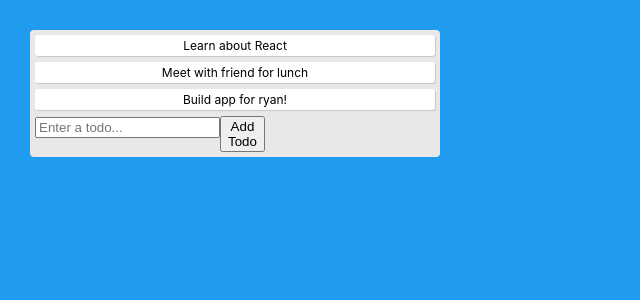
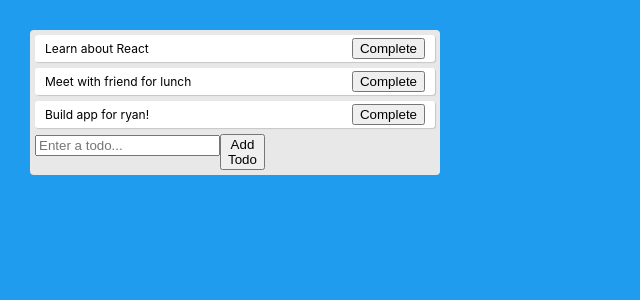
Before and after one commit to justin-cook-developer/React-Hooks-TS-Intro, a React (Create React App) app: page / in a window 1280 px wide. Shown: the top 300 px of the page, without its empty margins (0-640 px from the left). Built offline with nearby package versions, Linux system fonts and the light colour scheme.

Commit message:
Can toggle a todo.

```diff
--- a/src/App.css
+++ b/src/App.css
@@ -26,5 +26,5 @@
   border-radius: 3px;
   display: flex;
   align-items: center;
-  justify-content: center;
+  justify-content: space-between;
 }
--- a/src/App.js
+++ b/src/App.js
@@ -35,22 +35,42 @@ const TodoForm = ({ addTodo }) => {
   );
 };
 
-const Todo = ({ todo }) => <div className="todo">{todo.text}</div>;
+const Todo = ({ todo, index, toggleComplete }) => (
+  <div className="todo">
+    <span
+      style={{ textDecoration: todo.isCompleted ? 'line-through' : 'none' }}
+    >
+      {todo.text}
+    </span>
+    <button type="button" onClick={() => toggleComplete(index)}>
+      {todo.isCompleted ? 'Un-complete' : 'Complete'}
+    </button>
+  </div>
+);
 
 function App() {
   const [todos, setTodos] = useState([
-    { text: 'Learn about React' },
-    { text: 'Meet with friend for lunch' },
-    { text: 'Build app for ryan!' },
+    { text: 'Learn about React', isCompleted: false },
+    { text: 'Meet with friend for lunch', isCompleted: false },
+    { text: 'Build app for ryan!', isCompleted: false },
   ]);
 
   const addTodo = text => setTodos([...todos, { text }]);
+
+  const toggleComplete = index => {
+    setTodos(
+      todos.map((todo, i) => {
+        if (i !== index) return todo;
+        return { ...todo, isCompleted: !todo.isCompleted };
+      })
+    );
+  };
 
   return (
     <div className="app">
       <div className="todo-list">
         {todos.map((t, i) => (
-          <Todo key={i} index={i} todo={t} />
+          <Todo key={i} index={i} todo={t} toggleComplete={toggleComplete} />
         ))}
 
         <TodoForm addTodo={addTodo} />
```
